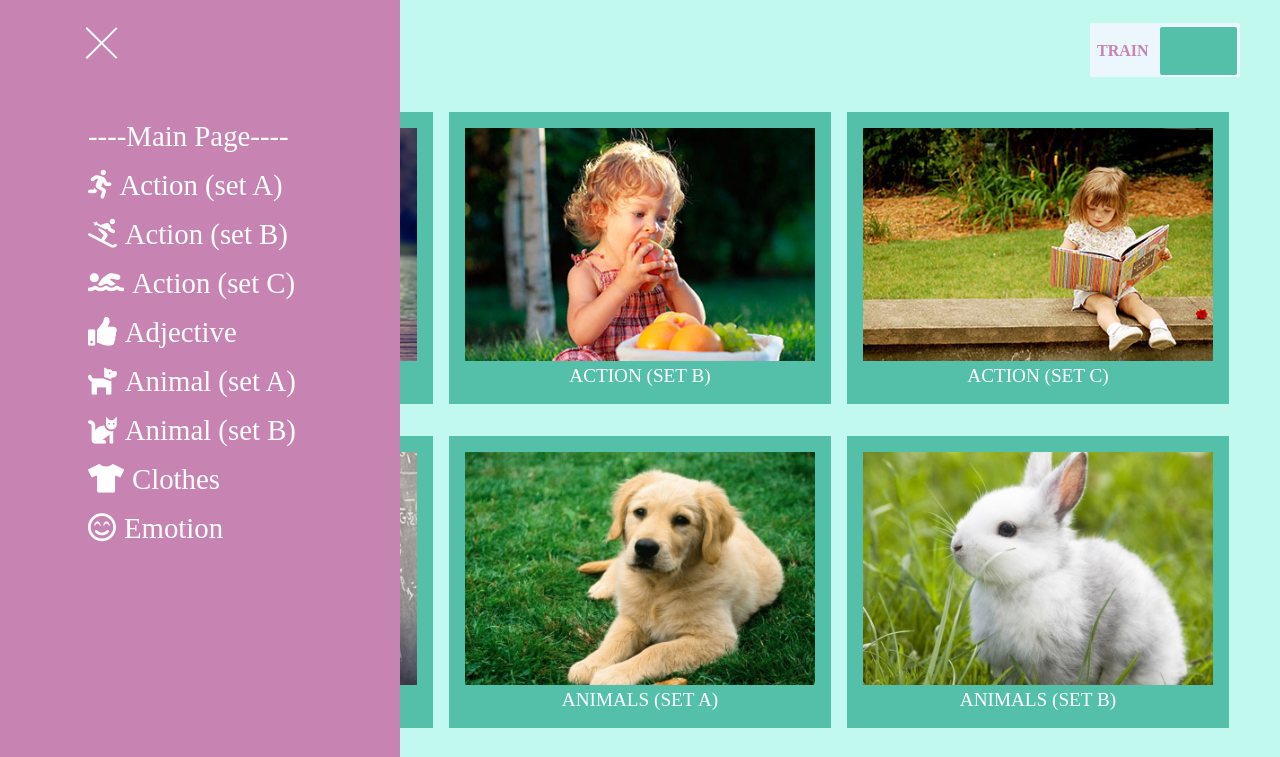
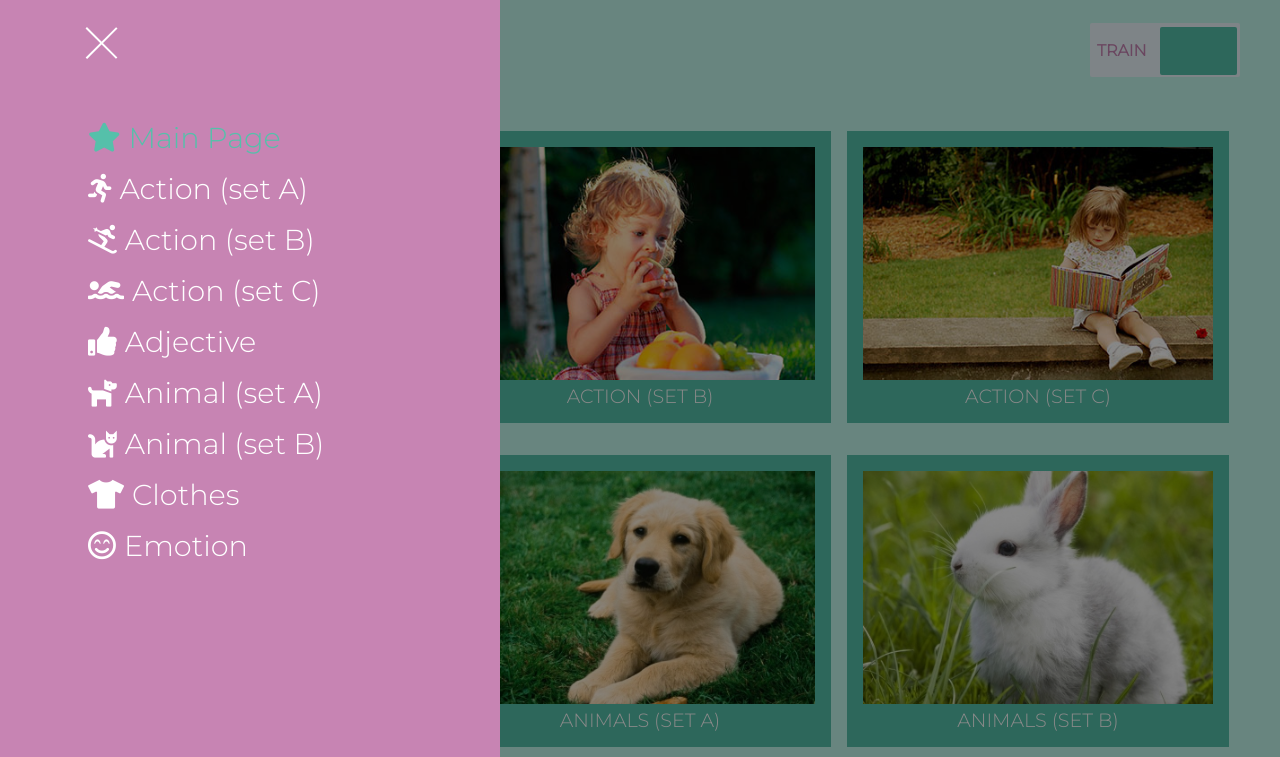
Before and after one commit to mrJozhkinKot/english-for-kids, a website built with webpack: page src/index.html in a window 1280 px wide. Both pictures are taken after a click on the element 101 px from the left and 61 px from the top of the page. Shown: the top 757 px of the page. Built offline with nearby package versions, Linux system fonts and the light colour scheme.

Commit message:
feat: add active link and overlay

```diff
--- a/src/css/style.scss
+++ b/src/css/style.scss
@@ -4,6 +4,7 @@
  $bg-color: #C2F9EE;
  $main-color:#C784B3;
  $secondary-color: #55C0AA ;
+ $active-color: rgb(201, 56, 157);
 
 * {
   margin:0;
@@ -15,17 +16,17 @@
 body {
   background: $bg-color;
   box-sizing: border-box;
-
+  font-family: 'Montserrat', sans-serif;
 
   .navigation {
     //position: relative;
 
 
     .hamburger{
-      position: absolute;
+      position: fixed;
       top: 2.6rem;
       left: 5rem;
-      z-index: 3;
+      z-index: 5;
       cursor: pointer;
       width: 2.7rem;
       height: 2.5rem;
@@ -49,7 +50,7 @@ body {
         &:after {
           content: '';
           position: absolute;
-          z-index: 3;
+          z-index: 5;
           top: -12px;
           width: 100%;
           height: 100%;
@@ -103,12 +104,12 @@ body {
         // display: none;
         background: $main-color;
         height: 100vh;
-        width: 400px;
-        position: absolute;
+        width: 500px;
+        position: fixed;
         top: 0;
         left: -1000px;
         transition: all 0.6s ease-in-out;
-        z-index: 2;
+        z-index: 4;
 
     ul{
  padding: 7rem 5rem;
@@ -123,6 +124,7 @@ body {
     a {
       color: #fff;
       font-size: 1.8rem;
+      font-weight: 500;
       text-decoration: none;
 
 
@@ -131,29 +133,43 @@ body {
          margin-right: 0.5rem;
       }
 
-      // .marker {
-      //   width:0.5rem;
-      //   height:0.5rem;
-      //  display: inline-block;
-      //  border: 1px solid transparent;
-      //  border-radius: 50%;
-      //  margin-right: 5px;
-
-      //  &-green {
-      //   background: $secondary-color;
-      //      }
-      //         }
-
     &:hover {
      color: $bg-color;
     }
     }
   }
+
+  .active {
+    color: $secondary-color;
+  }
+
+
     }
   }
 
   .navigation__list-showed {
   left: 0;
+  overflow: hidden;
+  height: 100vh;
+  }
+
+  .overlay {
+    display: none;
+    position: fixed;
+    width: 100vw;
+    height: 100vh;
+    top: 0;
+    left: 0;
+    background-color: #0007;
+    z-index: 3;
+
+
+
+  }
+
+  .overlay-on {
+    display: flex;
+    transition: all 1s ease-in-out;
   }
 
 
--- a/src/index.html
+++ b/src/index.html
@@ -10,7 +10,7 @@
     <link rel="stylesheet" href="css/style.css" />
     <link rel="stylesheet" href="https://use.fontawesome.com/releases/v5.7.2/css/all.css"
     integrity="sha384-fnmOCqbTlWIlj8LyTjo7mOUStjsKC4pOpQbqyi7RrhN7udi9RwhKkMHpvLbHG9Sr" crossorigin="anonymous" />
-
+    <link href="https://fonts.googleapis.com/css2?family=Montserrat:wght@300&display=swap" rel="stylesheet">;
 </head>
 
 <body>
@@ -23,7 +23,7 @@
 
         <div  class = "navigation__list">
         <ul>
-            <li><a href="#main" class="navigation-links"><span class="marker marker-green"></span>----Main Page----</a></li>
+            <li><a href="#main" class="navigation-links active"><i class="fas fa-star"></i>Main Page</a></li>
             <li><a href="#0" class="navigation-links"><i class="fas fa-running"></i>Action (set A)</a></li>
             <li><a href="#1" class="navigation-links"><i class="fas fa-skiing"></i>Action (set B)</a></li>
             <li><a href="#2" class="navigation-links"><i class="fas fa-swimmer"></i></span>Action (set C)</a></li>
@@ -42,6 +42,7 @@
         </div>
         <div class="layer"></div>
       </div>
+      <div class="overlay"></div>
 
     </nav>
     </header>
--- a/src/js/Card.js
+++ b/src/js/Card.js
@@ -14,8 +14,7 @@ export class Card {
        const audio = new Audio()
        audio.src = this.audioSrc;
        audio.play()
-
-      }
+           }
 
       template += `<div class = 'card-inner'>
       <div class = 'card-front'>
--- a/src/js/index.js
+++ b/src/js/index.js
@@ -59,16 +59,21 @@ function renderCards(item) {
      getId();
         })
 
-
           }
 
 
  function clickMenuHandler() {
   const hamburger = document.querySelector('.hamburger');
   const menu = document.querySelector('.navigation__list');
-  //const links = document.querySelectorAll('.navigation-links');
+  const overlay = document.querySelector('.overlay');
+  const body = document.querySelector('body');
+
+   //const links = document.querySelectorAll('.navigation-links');
   function toogleMenu() {
-  menu.classList.toggle('navigation__list-showed');
+   menu.classList.toggle('navigation__list-showed');
+   overlay.classList.toggle('overlay-on');
+   body.classList.toggle('overflow');
+
   if (hamburger.firstElementChild.classList.contains('hamburger-open')) {
   hamburger.firstElementChild.classList.remove('hamburger-open');
   hamburger.firstElementChild.classList.add('hamburger-close');
@@ -77,10 +82,24 @@ function renderCards(item) {
   hamburger.firstElementChild.classList.add('hamburger-open');
   }
   }
+
+   overlay.addEventListener('click', () => {
+     //if(e.target)
+     menu.classList.remove('navigation__list-showed');
+     overlay.classList.remove('overlay-on');
+     hamburger.firstElementChild.classList.remove('hamburger-close');
+     hamburger.firstElementChild.classList.add('hamburger-open');
+   }
+   );
   hamburger.addEventListener('click', toogleMenu);
+  //hamburger.addEventListener('click', overlayOn);
   menu.addEventListener('click', (e) => {
+    menu.querySelectorAll ('a'). forEach (el => {
+      el.classList.remove('active');
+      e.target.classList.add('active');
+    })
   if (e.target.tagName === 'A') {
-    toogleMenu();
+      toogleMenu();
 
       for (let i=0; i<8; i++){
       if (e.target.getAttribute('href') === `#${i}`) {
@@ -94,6 +113,8 @@ function renderCards(item) {
      }
     })
   }
+
+
 
   function clickCategoriesHandler() {
     const cards = document.querySelector('.cards');
@@ -129,6 +150,7 @@ function renderCards(item) {
         e.target.parentElement.parentElement.classList.remove('card-reverse')
                }
     })
+
   }
 
 
@@ -139,7 +161,7 @@ window.onload = function() {
   clickCategoriesHandler();
   clickTrainHandler();
   mouseOut();
-  soundClick();
+
 
 
 
```
Also changed, not shown: src/img/sit.jpg.
